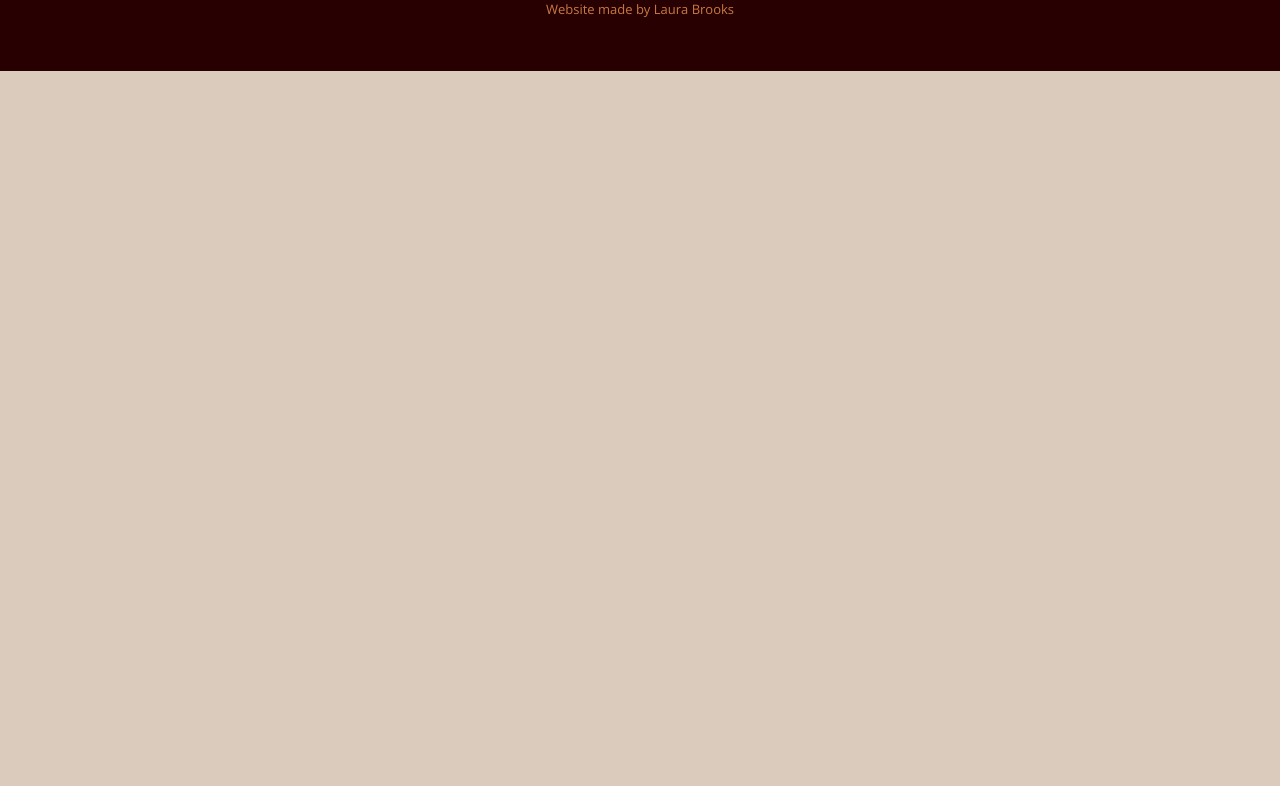
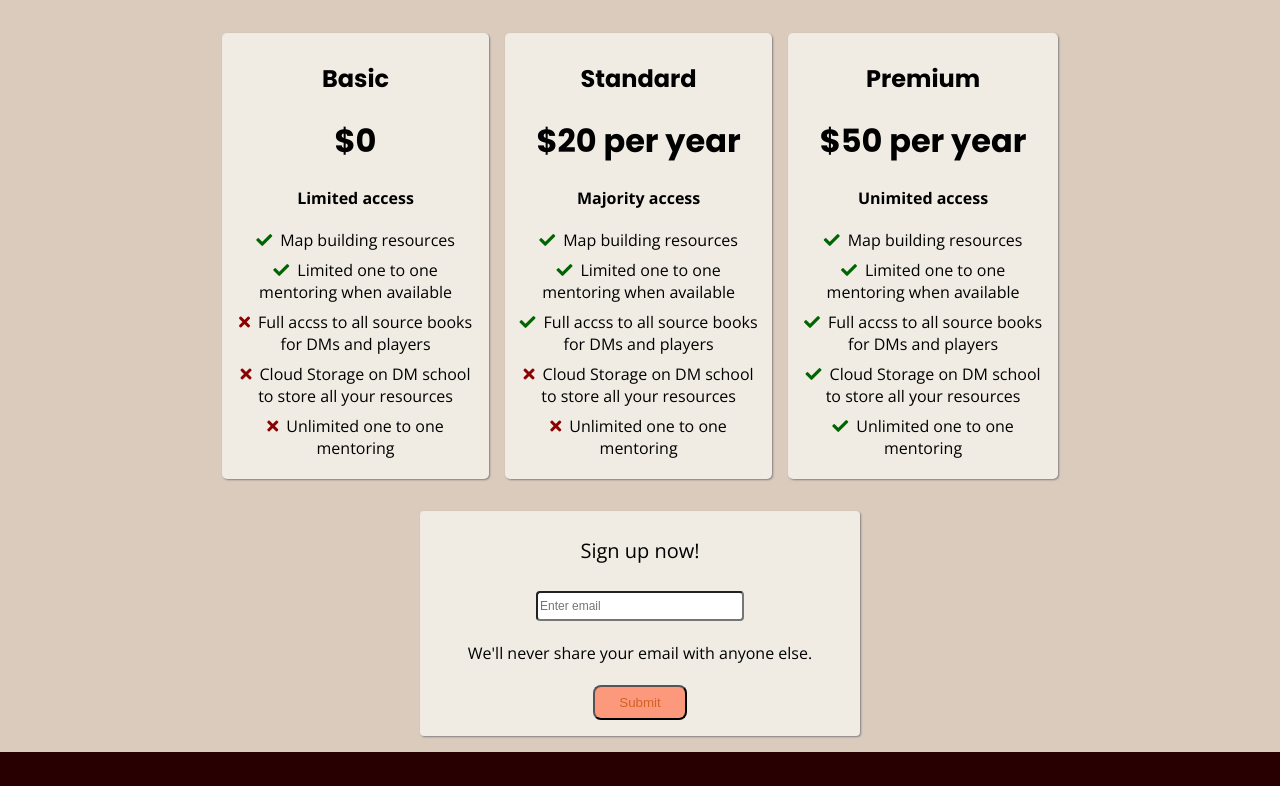
Before and after one commit to LHB410/landing, a plain HTML site: page index.html in a window 1280 px wide. Shown: the part 1134-1920 px from the top of the page. Before the commit the page ends 1205 px from the top, so only its background shows below. Drawn offline with nearby package versions, Linux system fonts and the light colour scheme.

Commit message:
updated landing page with pricing and email form

```diff
--- a/css/components/banner.css
+++ b/css/components/banner.css
@@ -21,4 +21,5 @@
 	color: whitesmoke;
 	text-shadow: 1px 1px 2px black;
 	font-size: 16px;
+	padding-bottom: 8px;
 }
--- a/css/components/cards.css
+++ b/css/components/cards.css
@@ -11,6 +11,7 @@
 	border-radius: 3px;
 	box-shadow: 0px 0px 2px darkgray;
 	padding: 30px;
+	box-shadow: 1px 1px 2px gray;
 }
 
 .cards .card img {
@@ -20,3 +21,12 @@
 .container > h2 {
 	font-size: 32px;
 }
+
+.cards .card img {
+  height: 100px;
+  padding-left: 3px;
+}
+
+.card h3 {
+	margin-top: 0px;
+}
--- /dev/null
+++ b/css/components/email-form.css
@@ -0,0 +1,31 @@
+
+form {
+    margin-bottom: 16px;
+}
+
+.form-group {
+    background-color: #F0ECE3;
+    padding: 16px;
+    padding-top: 0px;
+    width: 408px;
+    margin: auto;
+    box-shadow: 1px 1px 2px gray;
+    border-radius: 4px;
+}
+
+label {
+    font-size: 20px;
+    line-height: 4;
+}
+
+#emailHelp {
+    line-height: 4;
+    font-size: 16px;
+}
+
+#exampleInputEmail1 {
+    border-radius: 4px;
+    line-height: 2;
+    font-size: 12px;
+    width: 200px;
+}
--- a/css/components/footer.css
+++ b/css/components/footer.css
@@ -19,3 +19,15 @@
 	color: #87431D;
 	font-size: 20px
  }
+
+.fab.fa-facebook-square {
+    font-size: 24px;
+}
+
+.fab.fa-twitter-square {
+    font-size: 24px;
+}
+
+.fab.fa-instagram {
+    font-size: 24px;
+}
--- /dev/null
+++ b/css/components/price-component.css
@@ -0,0 +1,51 @@
+.price-container {
+	padding: 16px;
+	margin: 8px;
+	display: flex;
+	justify-content: space-between;
+}
+
+.price-card {
+  /*border: 1px solid black;*/
+  height: fit-content;
+  border-radius: 5px;
+  box-shadow: 1px 1px 2px gray;
+  margin: 8px;
+  padding: 8px;
+  width: fit-content;
+  background-color: #F0ECE3;
+}
+
+.card h1 {
+    margin-top: 0px;
+}
+.card p {
+    margin-top: 0px;
+}
+
+.price-card:hover {
+	background-color: #E5890A;
+	color: ghostwhite;
+}
+
+
+.fas.fa-check {
+	color: darkgreen;
+   margin-right: 8px;
+}
+
+.fas.fa-times {
+	color: darkred;
+  margin-right: 8px;
+}
+
+.fa-ul {
+	display: inline-block;
+	margin: 0px;
+	padding: 4px;
+}
+
+.fa-ul > li {
+    position: relative;
+    padding-bottom: 8px;
+}
--- a/css/style.css
+++ b/css/style.css
@@ -7,7 +7,8 @@
 @import url('components/banner.css');
 @import url('components/cards.css');
 @import url('components/footer.css');
-
+@import url('components/price-component.css');
+@import url('components/email-form.css');
 /* Utilities */
 body {
   margin: 0;
--- a/index.html
+++ b/index.html
@@ -7,6 +7,7 @@
   <!-- We need this line below for responsiveness! -->
   <meta name="viewport" content="width=device-width, initial-scale=1">
   <link rel="stylesheet" href="css/style.css">
+  <!-- <link rel="stylesheet" href="https://stackpath.bootstrapcdn.com/bootstrap/4.1.3/css/bootstrap.min.css" integrity="sha384-MCw98/SFnGE8fJT3GXwEOngsV7Zt27NXFoaoApmYm81iuXoPkFOJwJ8ERdknLPMO" crossorigin="anonymous"> -->
 </head>
 <body>
   <div class="banner">
@@ -21,28 +22,84 @@
     <h2>How it works</h2>
     <div class="cards">
       <div class="card text-center">
-      <img src="images/apply.svg" alt="application form">
+        <img src="images/parchment.svg" alt="application form">
         <h3>Apply</h3>
         <p>Apply today for a space at the table</p>
       </div>
 
 
-    <div class="cards">
       <div class="card text-center">
-        <img src="images/learn.svg" alt="application form">
+        <img src="images/spellbook.svg" alt="application form">
         <h3>Learn</h3>
         <p>Connect with veteren DM's and learn the best way to run your game</p>
       </div>
-    </div>
 
-    <div class="cards">
       <div class="card text-center">
-        <img src="images/product.svg" alt="application form">
+        <img src="images/D20.svg" alt="application form">
         <h3>Play</h3>
         <p>Run your own homebrewed game and venture forth as a great DM.</p>
       </div>
+
+    </div>
+
+  <h1>Pricing Plan</h1>
+  <p>These are the pricing plans for DM school</p>
+    <div class="price-container">
+      <div class="price-card">
+        <h2>Basic</h2>
+        <h1>$0</h1>
+        <p><strong>Limited access</strong></p>
+        <div class="card-list">
+          <ul class="fa-ul">
+            <li><span class="fa-il"><i class="fas fa-check"></i></span>Map building resources</li>
+            <li><span class="fa-il"><i class="fas fa-check"></i>Limited one to one mentoring when available</li>
+            <li><span class="fa-il"><i class="fas fa-times"></i></span>Full accss to all source books for DMs and players</li>
+            <li><span class="fa-il"><i class="fas fa-times"></i></span>Cloud Storage on DM school to store all your resources</li>
+            <li><span class="fa-il"><i class="fas fa-times"></i></span>Unlimited one to one mentoring </li>
+          </ul>
         </div>
       </div>
+
+      <div class="price-card">
+        <h2>Standard</h2>
+        <h1>$20 per year</h1>
+        <p><strong>Majority access</strong></p>
+        <div class="card-list">
+          <ul class="fa-ul">
+            <li><span class="fa-il"><i class="fas fa-check"></i></span>Map building resources</li>
+            <li><span class="fa-il"><i class="fas fa-check"></i>Limited one to one mentoring when available</li>
+            <li><span class="fa-il"><i class="fas fa-check"></i></span>Full accss to all source books for DMs and players</li>
+            <li><span class="fa-il"><i class="fas fa-times"></i></span>Cloud Storage on DM school to store all your resources</li>
+            <li><span class="fa-il"><i class="fas fa-times"></i></span>Unlimited one to one mentoring </li>
+          </ul>
+        </div>
+      </div>
+
+      <div class="price-card">
+        <h2>Premium</h2>
+        <h1>$50 per year</h1>
+        <p><strong>Unimited access</strong></p>
+        <div class="card-list">
+          <ul class="fa-ul text-center">
+            <li><span class="fa-il"><i class="fas fa-check"></i></span>Map building resources</li>
+            <li><span class="fa-il"><i class="fas fa-check"></i>Limited one to one mentoring when available</li>
+            <li><span class="fa-il"><i class="fas fa-check"></i></span>Full accss to all source books for DMs and players</li>
+            <li><span class="fa-il"><i class="fas fa-check"></i></span>Cloud Storage on DM school to store all your resources</li>
+            <li><span class="fa-il"><i class="fas fa-check"></i></span>Unlimited one to one mentoring </li>
+          </ul>
+        </div>
+      </div>
+    </div>
+  </div>
+  <div class="conatiner text-center">
+    <form>
+      <div class="form-group">
+        <label for="exampleInputEmail1">Sign up now!</label><br>
+        <input type="email" class="form-control" id="exampleInputEmail1" aria-describedby="emailHelp" placeholder="Enter email"><br>
+        <small id="emailHelp" class="form-text text-muted">We'll never share your email with anyone else.</small><br>
+        <button type="submit" class="btn-apply">Submit</button>
+      </div>
+   </form>
   </div>
 
   <div class="footer">
@@ -56,8 +113,12 @@
 
 
 
+
+
     <!-- code a footer -->
 
-
+  <script src="https://code.jquery.com/jquery-3.3.1.slim.min.js" integrity="sha384-q8i/X+965DzO0rT7abK41JStQIAqVgRVzpbzo5smXKp4YfRvH+8abtTE1Pi6jizo" crossorigin="anonymous"></script>
+  <script src="https://cdnjs.cloudflare.com/ajax/libs/popper.js/1.14.3/umd/popper.min.js" integrity="sha384-ZMP7rVo3mIykV+2+9J3UJ46jBk0WLaUAdn689aCwoqbBJiSnjAK/l8WvCWPIPm49" crossorigin="anonymous"></script>
+  <script src="https://stackpath.bootstrapcdn.com/bootstrap/4.1.3/js/bootstrap.min.js" integrity="sha384-ChfqqxuZUCnJSK3+MXmPNIyE6ZbWh2IMqE241rYiqJxyMiZ6OW/JmZQ5stwEULTy" crossorigin="anonymous"></script>
 </body>
 </html>
```
Also changed, not shown: images/D20.svg (added), images/apply.svg (deleted), images/learn.svg (deleted), images/parchment.svg (added), images/product.svg (deleted), images/spellbook.svg (added), 1 other file. Lines whose indentation alone changed are shown as unchanged.
